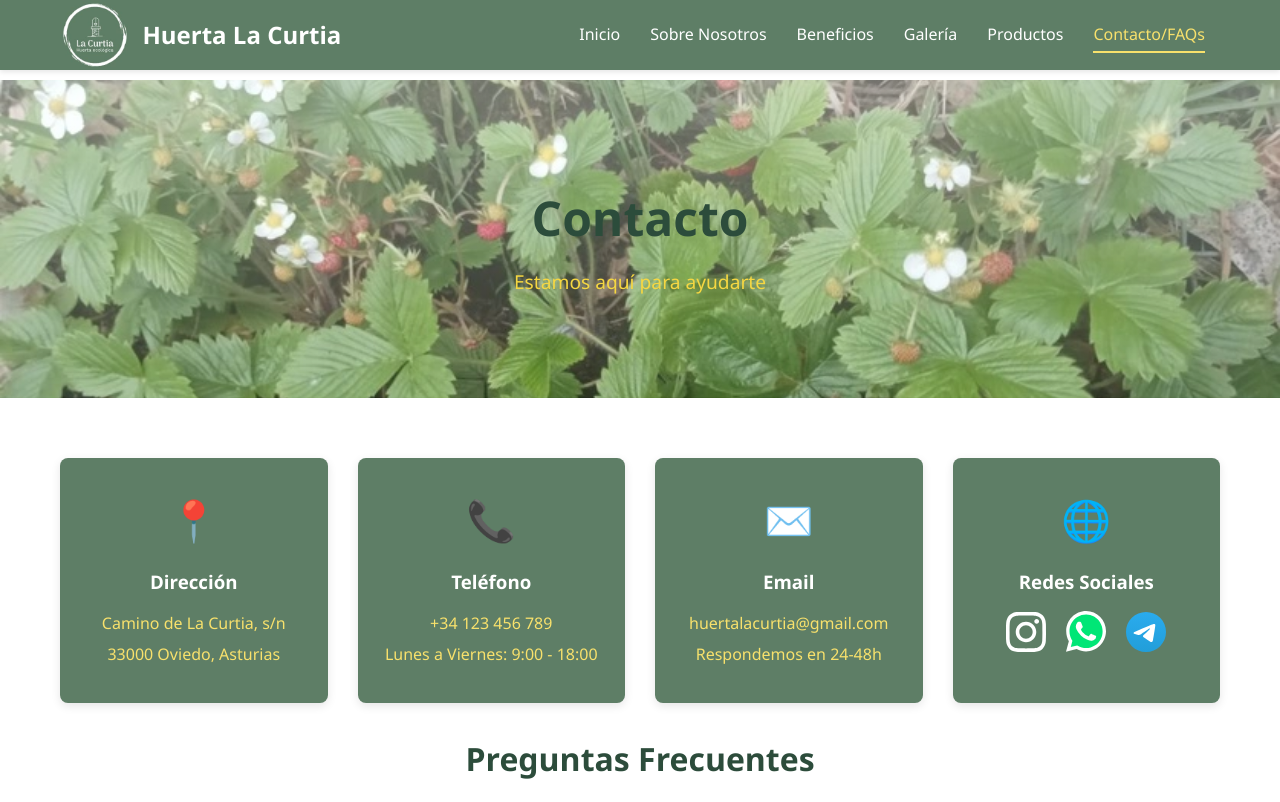
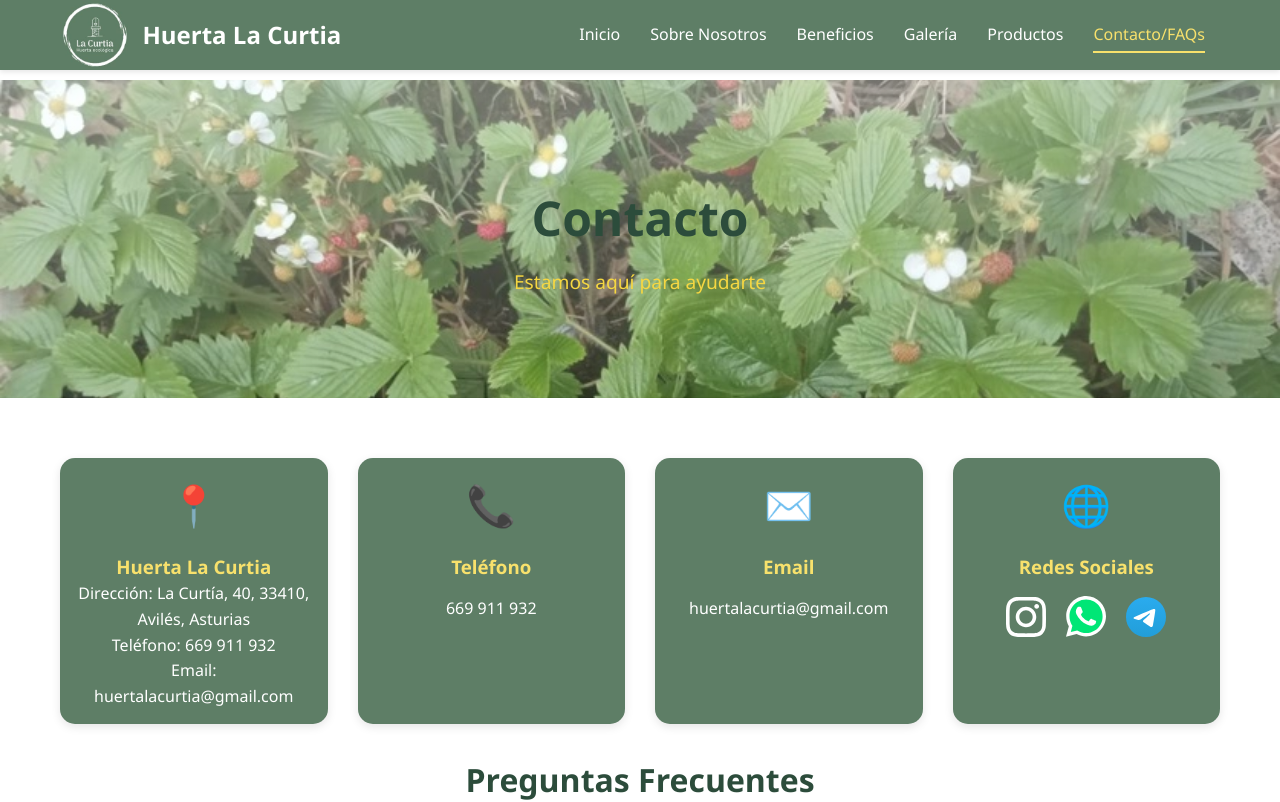
Before and after one commit to kilofafeure/HLC, an Angular app: page /contacto in a window 1280 px wide. Shown: the top 802 px of the page. Built offline with nearby package versions, Linux system fonts and the light colour scheme.

Commit message:
address.component y estilos

```diff
--- /dev/null
+++ b/src/app/components/address/address.component.css
@@ -0,0 +1,7 @@
+h3 {
+    color: var(--accent);
+}
+
+p {
+    color: var(--white);
+}
--- /dev/null
+++ b/src/app/components/address/address.component.html
@@ -0,0 +1,4 @@
+<h3>Huerta La Curtia</h3>
+<p>Dirección: La Curtía, 40, 33410, Avilés, Asturias</p>
+<p>Teléfono: 669 911 932</p>
+<p>Email: huertalacurtia&#64;gmail.com</p>
--- a/src/app/components/footer/footer.component.css
+++ b/src/app/components/footer/footer.component.css
@@ -25,6 +25,7 @@
   {
     font-size: 1.2rem;
     margin-bottom: 15px;
+    color: var(--accent);
   }
 
   .footer-bottom {
--- a/src/app/components/footer/footer.component.html
+++ b/src/app/components/footer/footer.component.html
@@ -1,10 +1,7 @@
 <footer class="footer">
     <div class="footer-container">
       <div class="footer-info">
-        <h3>Huerta La Curtia</h3>
-        <p>Dirección: La Curtía, 40, 33410, Avilés, Asturias</p>
-        <p>Teléfono: 669 911 932</p>
-        <p>Email: huertalacurtia&#64;gmail.com</p>
+        <app-address></app-address>
       </div>
 
       <div class="footer-social">
--- a/src/app/components/footer/footer.component.ts
+++ b/src/app/components/footer/footer.component.ts
@@ -1,10 +1,11 @@
 import { Component } from "@angular/core"
 import { SocialMediaContactComponent } from "../social-media-contact/social-media-contact.component"
+import { AddressComponent } from "../address/address.component"
 
 @Component({
   selector: "app-footer",
   standalone: true,
-  imports: [SocialMediaContactComponent],
+  imports: [SocialMediaContactComponent, AddressComponent],
   templateUrl: "./footer.component.html",
   styleUrl: "./footer.component.css",
 })
--- a/src/app/pages/contacto/contacto.component.css
+++ b/src/app/pages/contacto/contacto.component.css
@@ -7,8 +7,8 @@
 
   .info-card {
     background-color: var(--primary);
-    padding: 30px 20px;
-    border-radius: 8px;
+    padding: 15px 15px;
+    border-radius: 15px;
     text-align: center;
     box-shadow: 0 3px 10px rgba(0, 0, 0, 0.1);
   }
@@ -20,12 +20,12 @@
 
   .info-card h3 {
     margin-bottom: 15px;
-   color: var(--white);
+    color: var(--accent);
   }
 
   .info-card p {
     margin-bottom: 5px;
-    color: var(--accent);
+    color: var(--white);
   }
 
   /* Preguntas frecuentes */
--- a/src/app/pages/contacto/contacto.component.html
+++ b/src/app/pages/contacto/contacto.component.html
@@ -10,23 +10,19 @@
       <div class="info-grid">
         <div class="info-card">
           <div class="info-icon">📍</div>
-          <h3>Dirección</h3>
-          <p>Camino de La Curtia, s/n</p>
-          <p>33000 Oviedo, Asturias</p>
+          <app-address></app-address>
         </div>
 
         <div class="info-card">
           <div class="info-icon">📞</div>
           <h3>Teléfono</h3>
-          <p>+34 123 456 789</p>
-          <p>Lunes a Viernes: 9:00 - 18:00</p>
+          <p>669 911 932</p>
         </div>
 
         <div class="info-card">
           <div class="info-icon">✉️</div>
           <h3>Email</h3>
           <p>huertalacurtia&#64;gmail.com</p>
-          <p>Respondemos en 24-48h</p>
         </div>
 
         <div class="info-card">
--- a/src/app/pages/contacto/contacto.component.ts
+++ b/src/app/pages/contacto/contacto.component.ts
@@ -1,10 +1,11 @@
 import { Component } from "@angular/core"
 import { SocialMediaContactComponent } from "../../components/social-media-contact/social-media-contact.component"
+import { AddressComponent } from "../../components/address/address.component"
 
 @Component({
   selector: "app-contacto",
   standalone: true,
-  imports: [SocialMediaContactComponent],
+  imports: [SocialMediaContactComponent, AddressComponent],
   templateUrl: "./contacto.component.html",
   styleUrl: "./contacto.component.css",
 })
```
Also changed, not shown: src/app/components/address/address.component.ts (added, +10 -0 lines).
